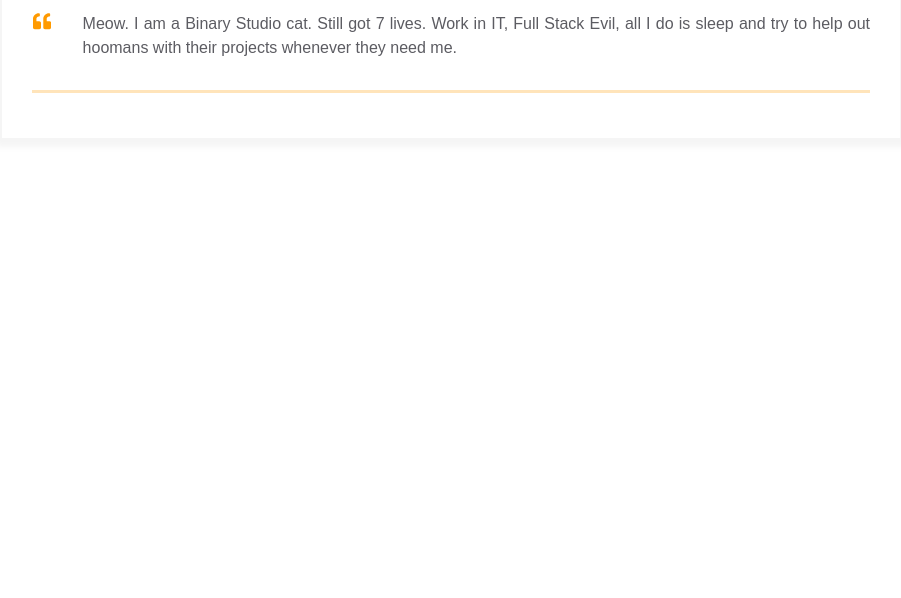
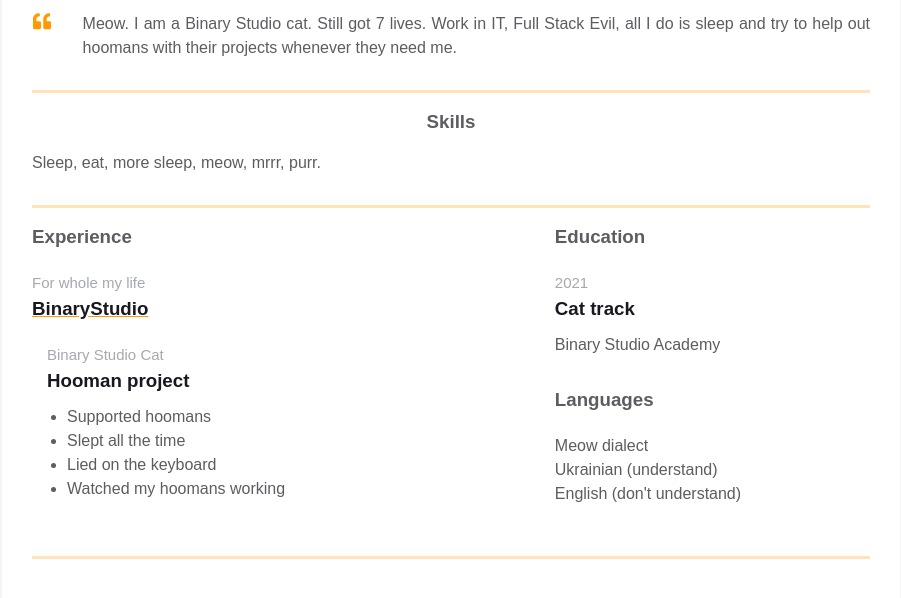
Before and after one commit to bolobomber/homepage, a plain HTML site: page index.html in a window 1280 px wide. Shown: the part 338-936 px from the top of the page, without its empty margins (189-1090 px from the left). Before the commit the page ends 800 px from the top, so only its background shows below. Drawn offline with Linux system fonts and the light colour scheme.

Commit message:
Added 2 bulkas resume part

```diff
--- a/index.html
+++ b/index.html
@@ -67,6 +67,70 @@
           </div>
         </div>
       </div>
+      <div class="container">
+        <div class="resume__block">
+          <div class="skills">
+            <h3 class="skills__header">Skills</h3>
+            <p class="skills__text">Sleep, eat, more sleep, meow, mrrr, purr. </p>
+          </div>
+        </div>
+      </div>
+      <div class="container">
+        <div class="resume__block">
+          <div class="main-info fh">
+
+            <div class="experiences">
+              <div class="experiences">
+                <h3 class="experiences__header">Experience</h3>
+                <div class="experiences__company">
+                  <div class="experiences__company-header">
+                    <span class="experiences__company-header-durability">For whole my life</span>
+                    <h3 class="experiences__company-header-name">BinaryStudio</h3>
+                  </div>
+
+                  <div class="experiences__company-project">
+                    <span class="experiences__company-project-role">Binary Studio Cat</span>
+                    <h3 class="experiences__company-project-name">Hooman project</h3>
+                    <ul class="experiences__company-project-responsibilities">
+                      <li>Supported hoomans</li>
+                      <li>Slept all the time</li>
+                      <li>Lied on the keyboard</li>
+                      <li>Watched my hoomans working</li>
+                    </ul>
+                  </div>
+                </div>
+              </div>
+            </div>
+
+            <div class="additional-info fv">
+              <div class="additional-info fv">
+                <div class="additional-info__education">
+                  <h3 class="additional-info__education-header">Education</h3>
+                  <div class="additional-info__education-university">
+                    <span class="additional-info__education-university-durability">2021</span>
+                    <h3 class="additional-info__education-university-speciality">Cat track</h3>
+                    <p class="additional-info__education-university-name">Binary Studio Academy</p>
+                  </div>
+                </div>
+
+                <div class="additional-info__languages">
+                  <h3 class="additional-info__languages-header">Languages</h3>
+                  <p class="additional-info__languages-item">
+                    Meow dialect
+                  </p>
+                  <p class="additional-info__languages-item">
+                    Ukrainian (understand)
+                  </p>
+                  <p class="additional-info__languages-item">
+                    English (don't understand)
+                  </p>
+                </div>
+              </div>
+            </div>
+          </div>
+        </div>
+      </div>
+
     </div>
   </main>
 </body>
```
